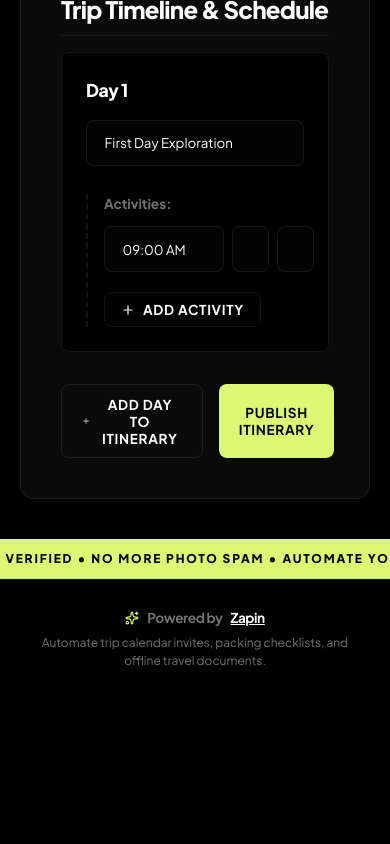
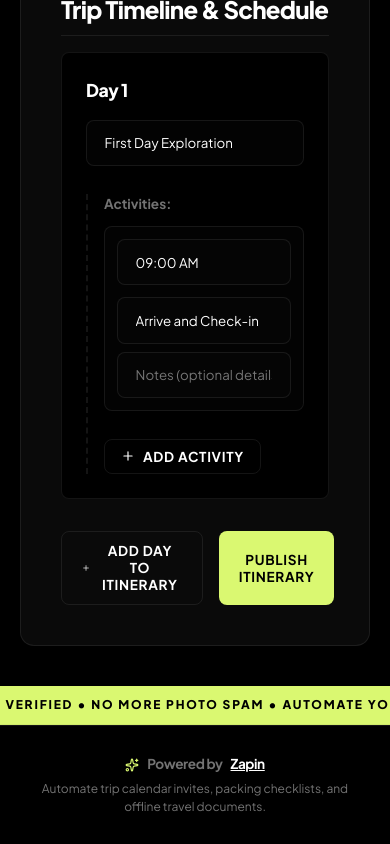
Before and after one commit to 0xvikram/zapin-itinerary, a Next.js app: page /create in a window 390 px wide. Shown: the part 882-1726 px from the top of the page. Before the commit the page ends 1580 px from the top, so only its background shows below. Built offline with nearby package versions, Linux system fonts and the light colour scheme; no server answers.

Commit message:
Optimize creator form builder activity row stacking on mobile

```diff
--- a/src/app/create/page.js
+++ b/src/app/create/page.js
@@ -223,19 +223,17 @@ export default function CreateItineraryPage() {
             <div style={{ paddingLeft: "1rem", borderLeft: "2px dashed var(--surface-border)" }}>
               <div style={{ fontSize: "0.85rem", fontWeight: "700", marginBottom: "0.75rem", color: "var(--text-muted)" }}>Activities:</div>
               {day.activities.map((act, actIdx) => (
-                <div key={actIdx} style={{ display: "flex", gap: "0.5rem", marginBottom: "0.75rem", alignItems: "flex-start" }}>
+                <div key={actIdx} className="activity-row">
                   <input
                     type="text"
-                    className="form-control"
-                    style={{ width: "120px" }}
+                    className="form-control activity-time-input"
                     placeholder="Time (e.g. 10:00 AM)"
                     value={act.time}
                     onChange={(e) => handleActivityChange(dayIdx, actIdx, "time", e.target.value)}
                   />
                   <input
                     type="text"
-                    className="form-control"
-                    style={{ flex: 1 }}
+                    className="form-control activity-text-input"
                     placeholder="What did you do?"
                     value={act.activity}
                     onChange={(e) => handleActivityChange(dayIdx, actIdx, "activity", e.target.value)}
@@ -243,8 +241,7 @@ export default function CreateItineraryPage() {
                   />
                   <input
                     type="text"
-                    className="form-control"
-                    style={{ flex: 1 }}
+                    className="form-control activity-notes-input"
                     placeholder="Notes (optional details)"
                     value={act.notes}
                     onChange={(e) => handleActivityChange(dayIdx, actIdx, "notes", e.target.value)}
@@ -252,8 +249,8 @@ export default function CreateItineraryPage() {
                   {day.activities.length > 1 && (
                     <button
                       type="button"
+                      className="activity-remove-btn"
                       onClick={() => handleRemoveActivity(dayIdx, actIdx)}
-                      style={{ background: "none", border: "none", color: "var(--text-muted)", cursor: "pointer", padding: "0.5rem" }}
                     >
                       <Trash2 size={16} />
                     </button>
--- a/src/app/globals.css
+++ b/src/app/globals.css
@@ -958,6 +958,43 @@ h1, h2, h3, h4, h5, h6 {
   font-size: 0.9rem;
 }
 
+/* Activity Input Form Row */
+.activity-row {
+  display: flex;
+  gap: 0.5rem;
+  margin-bottom: 0.75rem;
+  align-items: flex-start;
+  width: 100%;
+}
+
+.activity-time-input {
+  width: 130px !important;
+  flex-shrink: 0;
+}
+
+.activity-text-input {
+  flex: 1.2 !important;
+}
+
+.activity-notes-input {
+  flex: 1.5 !important;
+}
+
+.activity-remove-btn {
+  background: none;
+  border: none;
+  color: var(--text-muted);
+  cursor: pointer;
+  padding: 0.65rem 0.5rem;
+  transition: var(--transition);
+  display: flex;
+  align-items: center;
+}
+
+.activity-remove-btn:hover {
+  color: var(--danger);
+}
+
 /* ─── MOBILE MEDIA QUERIES ─── */
 @media (max-width: 768px) {
   /* Layout Padding reduction */
@@ -1076,4 +1113,33 @@ h1, h2, h3, h4, h5, h6 {
   .itinerary-detail-content h1 {
     font-size: 1.75rem !important;
   }
+
+  /* Activity row stacking on mobile */
+  .activity-row {
+    flex-direction: column;
+    align-items: stretch;
+    background-color: rgba(255, 255, 255, 0.01);
+    border: 1px solid var(--surface-border);
+    padding: 0.75rem;
+    border-radius: var(--radius-sm);
+    margin-bottom: 1.25rem;
+    position: relative;
+  }
+
+  .activity-time-input {
+    width: 100% !important;
+    margin-bottom: 0.25rem;
+  }
+
+  .activity-text-input,
+  .activity-notes-input {
+    width: 100% !important;
+  }
+
+  .activity-remove-btn {
+    position: absolute;
+    top: 0.5rem;
+    right: 0.5rem;
+    padding: 0.25rem;
+  }
 }
```
